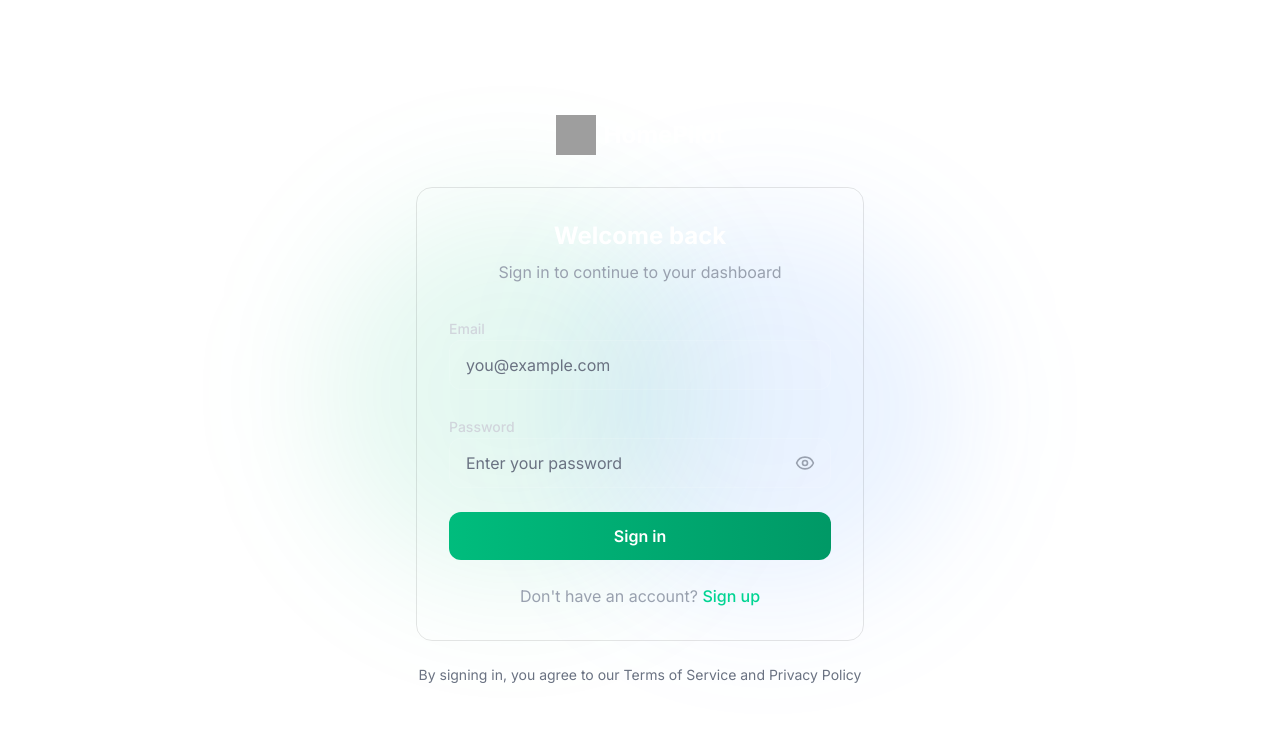
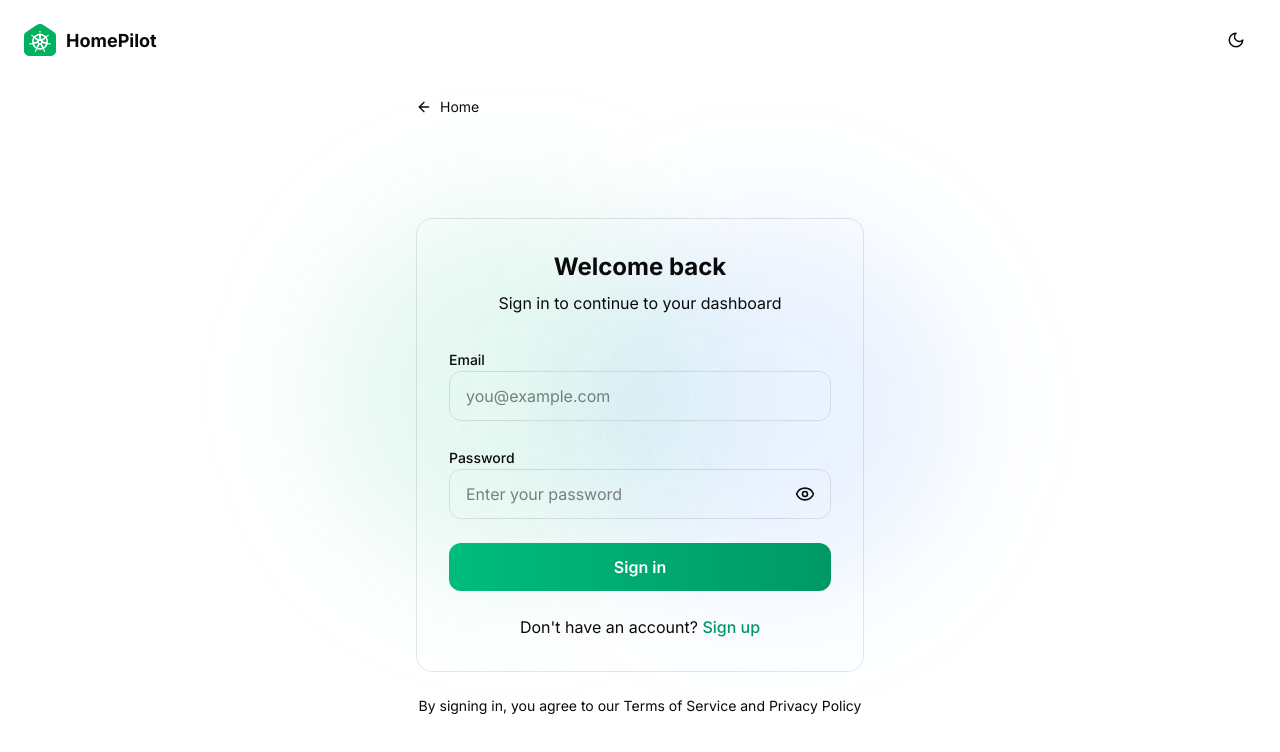
Before and after one commit to Ivan-Shishkin-Dev/HomePilot, a React (Vite) app: page /login in a window 1280 px wide. Shown: the top 752 px of the page. Built offline with nearby package versions, Linux system fonts and the light colour scheme; no server answers; grey boxes are pictures that could not be loaded.

Commit message:
Enhance Login and Signup screens with theme toggle and navigation improvements. Updated layout for better user experience and accessibility. Adjusted color schemes for consistency across components. Updated button navigation and flow to be more intuitive (get started -> sign up -> onboarding)

```diff
--- a/src/app/components/Layout.tsx
+++ b/src/app/components/Layout.tsx
@@ -9,7 +9,7 @@ export function Layout() {
       <div className="min-h-screen bg-background">
         <TopBar />
         <Sidebar />
-        <main className="lg:ml-[240px] pt-[57px] lg:pt-0 min-h-screen">
+        <main className="lg:ml-[240px] pt-[72px] lg:pt-0 min-h-screen">
           <Outlet />
         </main>
       </div>
--- a/src/app/components/LoginScreen.tsx
+++ b/src/app/components/LoginScreen.tsx
@@ -1,9 +1,10 @@
 import { useState } from "react";
 import { Link, useNavigate } from "react-router";
 import { motion } from "motion/react";
-import { Eye, EyeOff, Loader2 } from "lucide-react";
+import { Eye, EyeOff, Loader2, Sun, Moon, ArrowLeft } from "lucide-react";
 import { Logo } from "./Logo";
 import { useAuth } from "../../contexts/AuthContext";
+import { useTheme } from "./ThemeProvider";
 
 export function LoginScreen() {
   const [email, setEmail] = useState("");
@@ -12,6 +13,7 @@ export function LoginScreen() {
   const [error, setError] = useState<string | null>(null);
   const [loading, setLoading] = useState(false);
   const { signIn } = useAuth();
+  const { theme, toggleTheme } = useTheme();
   const navigate = useNavigate();
 
   const handleSubmit = async (e: React.FormEvent) => {
@@ -35,30 +37,62 @@ export function LoginScreen() {
   };
 
   return (
-    <div className="min-h-screen bg-background flex items-center justify-center p-4">
+    <div className="min-h-screen bg-background flex flex-col">
       {/* Background gradient */}
-      <div className="absolute inset-0 overflow-hidden pointer-events-none">
+      <div className="fixed inset-0 overflow-hidden pointer-events-none">
         <div className="absolute top-1/4 left-1/4 w-96 h-96 bg-emerald-500/10 rounded-full blur-3xl" />
         <div className="absolute bottom-1/4 right-1/4 w-96 h-96 bg-blue-500/10 rounded-full blur-3xl" />
+      </div>
+
+      {/* Header with logo - same as onboarding */}
+      <div className="relative z-10 px-6 py-5 flex items-center justify-between">
+        <Link to="/" className="flex items-center gap-2.5">
+          <Logo className="w-8 h-8" />
+          <span className="text-[18px] text-foreground" style={{ fontWeight: 700 }}>
+            HomePilot
+          </span>
+        </Link>
+        <div className="flex items-center gap-2">
+          <button
+            type="button"
+            onClick={toggleTheme}
+            className="w-10 h-10 rounded-xl bg-muted hover:bg-accent transition-colors flex items-center justify-center"
+            aria-label={theme === "dark" ? "Switch to light mode" : "Switch to dark mode"}
+          >
+            {theme === "dark" ? (
+              <Sun size={18} className="text-muted-foreground" />
+            ) : (
+              <Moon size={18} className="text-muted-foreground" />
+            )}
+          </button>
+        </div>
+      </div>
+
+      {/* Nav row - same layout as onboarding (Home left) */}
+      <div className="relative z-10 px-6 py-4">
+        <div className="max-w-md mx-auto flex items-center justify-between">
+          <Link
+            to="/"
+            className="flex items-center gap-2 text-muted-foreground hover:text-foreground transition-colors text-[14px]"
+          >
+            <ArrowLeft size={16} />
+            Home
+          </Link>
+        </div>
       </div>
 
       <motion.div
         initial={{ opacity: 0, y: 20 }}
         animate={{ opacity: 1, y: 0 }}
-        className="w-full max-w-md relative z-10"
+        className="relative z-10 flex-1 flex items-center justify-center p-4"
       >
-        {/* Logo */}
-        <Link to="/" className="flex items-center justify-center gap-2 mb-8">
-          <Logo className="w-10 h-10" />
-          <span className="text-2xl font-bold text-white">HomePilot</span>
-        </Link>
-
+        <div className="w-full max-w-md">
         {/* Card */}
         <div className="bg-card border border-border rounded-2xl p-8">
-          <h1 className="text-2xl font-bold text-white text-center mb-2">
+          <h1 className="text-2xl font-bold text-foreground text-center mb-2">
             Welcome back
           </h1>
-          <p className="text-gray-400 text-center mb-8">
+          <p className="text-muted-foreground text-center mb-8">
             Sign in to continue to your dashboard
           </p>
 
@@ -74,19 +108,19 @@ export function LoginScreen() {
             )}
 
             <div className="space-y-2">
-              <label className="text-sm font-medium text-gray-300">Email</label>
+              <label className="text-sm font-medium text-muted-foreground">Email</label>
               <input
                 type="email"
                 value={email}
                 onChange={(e) => setEmail(e.target.value)}
                 required
-                className="w-full px-4 py-3 rounded-xl bg-white/5 border border-white/10 text-white placeholder-gray-500 focus:outline-none focus:ring-2 focus:ring-emerald-500/50 focus:border-emerald-500/50 transition-all"
+                className="w-full px-4 py-3 rounded-xl bg-input-background dark:bg-white/5 border border-border text-foreground placeholder:text-muted-foreground focus:outline-none focus:ring-2 focus:ring-emerald-500/50 focus:border-emerald-500/50 transition-all"
                 placeholder="you@example.com"
               />
             </div>
 
             <div className="space-y-2">
-              <label className="text-sm font-medium text-gray-300">
+              <label className="text-sm font-medium text-muted-foreground">
                 Password
               </label>
               <div className="relative">
@@ -95,13 +129,13 @@ export function LoginScreen() {
                   value={password}
                   onChange={(e) => setPassword(e.target.value)}
                   required
-                  className="w-full px-4 py-3 rounded-xl bg-white/5 border border-white/10 text-white placeholder-gray-500 focus:outline-none focus:ring-2 focus:ring-emerald-500/50 focus:border-emerald-500/50 transition-all pr-12"
+                  className="w-full px-4 py-3 rounded-xl bg-input-background dark:bg-white/5 border border-border text-foreground placeholder:text-muted-foreground focus:outline-none focus:ring-2 focus:ring-emerald-500/50 focus:border-emerald-500/50 transition-all pr-12"
                   placeholder="Enter your password"
                 />
                 <button
                   type="button"
                   onClick={() => setShowPassword(!showPassword)}
-                  className="absolute right-4 top-1/2 -translate-y-1/2 text-gray-400 hover:text-white transition-colors"
+                  className="absolute right-4 top-1/2 -translate-y-1/2 text-muted-foreground hover:text-foreground transition-colors"
                 >
                   {showPassword ? (
                     <EyeOff className="w-5 h-5" />
@@ -129,11 +163,11 @@ export function LoginScreen() {
           </form>
 
           <div className="mt-6 text-center">
-            <p className="text-gray-400">
+            <p className="text-muted-foreground">
               Don't have an account?{" "}
               <Link
                 to="/signup"
-                className="text-emerald-400 hover:text-emerald-300 font-medium transition-colors"
+                className="text-emerald-600 hover:text-emerald-700 dark:text-emerald-400 dark:hover:text-emerald-300 font-medium transition-colors"
               >
                 Sign up
               </Link>
@@ -141,9 +175,10 @@ export function LoginScreen() {
           </div>
         </div>
 
-        <p className="text-center text-gray-500 text-sm mt-6">
+        <p className="text-center text-muted-foreground text-sm mt-6">
           By signing in, you agree to our Terms of Service and Privacy Policy
         </p>
+        </div>
       </motion.div>
     </div>
   );
--- a/src/app/components/OnboardingScreen.tsx
+++ b/src/app/components/OnboardingScreen.tsx
@@ -1,4 +1,4 @@
-import { useState } from "react";
+import { useState, useEffect } from "react";
 import { useNavigate } from "react-router";
 import { motion, AnimatePresence } from "motion/react";
 import {
@@ -17,18 +17,36 @@ import {
   Train,
   Dumbbell,
   Coffee,
+  Sun,
+  Moon,
 } from "lucide-react";
 import { Logo } from "./Logo";
+import { useTheme } from "./ThemeProvider";
+import { useAuth } from "../../contexts/AuthContext";
 
 const TOTAL_STEPS = 4;
 
 export function OnboardingScreen() {
   const navigate = useNavigate();
+  const { theme, toggleTheme } = useTheme();
+  const { user, profile } = useAuth();
   const [step, setStep] = useState(0);
 
   // Form state
   const [name, setName] = useState("");
   const [email, setEmail] = useState("");
+
+  // Prefill name and email from sign-up (profile or user metadata)
+  useEffect(() => {
+    if (!name.trim() || !email.trim()) {
+      const fullName =
+        [profile?.first_name, profile?.last_name].filter(Boolean).join(" ").trim() ||
+        [user?.user_metadata?.first_name, user?.user_metadata?.last_name].filter(Boolean).join(" ").trim();
+      const emailValue = profile?.email ?? user?.email ?? "";
+      if (fullName && !name.trim()) setName(fullName);
+      if (emailValue && !email.trim()) setEmail(emailValue);
+    }
+  }, [user, profile]);
   const [city, setCity] = useState("");
   const [budgetMin, setBudgetMin] = useState("1000");
   const [budgetMax, setBudgetMax] = useState("2500");
@@ -95,16 +113,30 @@ export function OnboardingScreen() {
       <div className="relative z-10 px-6 py-5 flex items-center justify-between">
         <div className="flex items-center gap-2.5">
           <Logo className="w-8 h-8" />
-          <span className="text-[18px]" style={{ fontWeight: 700 }}>
+          <span className="text-[18px] text-foreground" style={{ fontWeight: 700 }}>
             HomePilot
           </span>
         </div>
-        <button
-          onClick={() => navigate("/")}
-          className="text-gray-500 text-[14px] hover:text-white transition-colors"
-        >
-          Skip for now
-        </button>
+        <div className="flex items-center gap-2">
+          <button
+            type="button"
+            onClick={toggleTheme}
+            className="w-10 h-10 rounded-xl bg-muted hover:bg-accent transition-colors flex items-center justify-center"
+            aria-label={theme === "dark" ? "Switch to light mode" : "Switch to dark mode"}
+          >
+            {theme === "dark" ? (
+              <Sun size={18} className="text-muted-foreground" />
+            ) : (
+              <Moon size={18} className="text-muted-foreground" />
+            )}
+          </button>
+          <button
+            onClick={() => navigate("/")}
+            className="text-muted-foreground text-[14px] hover:text-foreground transition-colors"
+          >
+            Skip for now
+          </button>
+        </div>
       </div>
 
       {/* Progress */}
--- a/src/app/components/ProtectedRoute.tsx
+++ b/src/app/components/ProtectedRoute.tsx
@@ -22,8 +22,8 @@ export function ProtectedRoute({ children }: ProtectedRouteProps) {
   }
 
   if (!user) {
-    // Save the attempted URL for redirecting after login
-    return <Navigate to="/login" state={{ from: location }} replace />;
+    // Redirect to landing page when not authenticated
+    return <Navigate to="/" state={{ from: location }} replace />;
   }
 
   return <>{children}</>;
--- a/src/app/components/SignupScreen.tsx
+++ b/src/app/components/SignupScreen.tsx
@@ -1,9 +1,10 @@
 import { useState } from "react";
 import { Link, useNavigate } from "react-router";
 import { motion } from "motion/react";
-import { Eye, EyeOff, Loader2, Check } from "lucide-react";
+import { Eye, EyeOff, Loader2, Check, Sun, Moon, ArrowLeft } from "lucide-react";
 import { Logo } from "./Logo";
 import { useAuth } from "../../contexts/AuthContext";
+import { useTheme } from "./ThemeProvider";
 
 export function SignupScreen() {
   const [firstName, setFirstName] = useState("");
@@ -14,6 +15,7 @@ export function SignupScreen() {
   const [error, setError] = useState<string | null>(null);
   const [loading, setLoading] = useState(false);
   const { signUp } = useAuth();
+  const { theme, toggleTheme } = useTheme();
   const navigate = useNavigate();
 
   const passwordRequirements = [
@@ -54,24 +56,56 @@ export function SignupScreen() {
   };
 
   return (
-    <div className="min-h-screen bg-background flex items-center justify-center p-4">
+    <div className="min-h-screen bg-background flex flex-col">
       {/* Background gradient */}
-      <div className="absolute inset-0 overflow-hidden pointer-events-none">
+      <div className="fixed inset-0 overflow-hidden pointer-events-none">
         <div className="absolute top-1/4 left-1/4 w-96 h-96 bg-emerald-500/10 rounded-full blur-3xl" />
         <div className="absolute bottom-1/4 right-1/4 w-96 h-96 bg-blue-500/10 rounded-full blur-3xl" />
+      </div>
+
+      {/* Header with logo - same as onboarding */}
+      <div className="relative z-10 px-6 py-5 flex items-center justify-between">
+        <Link to="/" className="flex items-center gap-2.5">
+          <Logo className="w-8 h-8" />
+          <span className="text-[18px] text-foreground" style={{ fontWeight: 700 }}>
+            HomePilot
+          </span>
+        </Link>
+        <div className="flex items-center gap-2">
+          <button
+            type="button"
+            onClick={toggleTheme}
+            className="w-10 h-10 rounded-xl bg-muted hover:bg-accent transition-colors flex items-center justify-center"
+            aria-label={theme === "dark" ? "Switch to light mode" : "Switch to dark mode"}
+          >
+            {theme === "dark" ? (
+              <Sun size={18} className="text-muted-foreground" />
+            ) : (
+              <Moon size={18} className="text-muted-foreground" />
+            )}
+          </button>
+        </div>
+      </div>
+
+      {/* Nav row - same layout as onboarding (Home left) */}
+      <div className="relative z-10 px-6 py-4">
+        <div className="max-w-md mx-auto flex items-center justify-between">
+          <Link
+            to="/"
+            className="flex items-center gap-2 text-muted-foreground hover:text-foreground transition-colors text-[14px]"
+          >
+            <ArrowLeft size={16} />
+            Home
+          </Link>
+        </div>
       </div>
 
       <motion.div
         initial={{ opacity: 0, y: 20 }}
         animate={{ opacity: 1, y: 0 }}
-        className="w-full max-w-md relative z-10"
+        className="relative z-10 flex-1 flex items-center justify-center p-4"
       >
-        {/* Logo */}
-        <Link to="/" className="flex items-center justify-center gap-2 mb-8">
-          <Logo className="w-10 h-10" />
-          <span className="text-2xl font-bold text-white">HomePilot</span>
-        </Link>
-
+        <div className="w-full max-w-md">
         {/* Card */}
         <div className="bg-card border border-border rounded-2xl p-8">
           <h1 className="text-2xl font-bold text-white text-center mb-2">
@@ -218,10 +252,11 @@ export function SignupScreen() {
           </div>
         </div>
 
-        <p className="text-center text-gray-500 text-sm mt-6">
+        <p className="text-center text-muted-foreground text-sm mt-6">
           By creating an account, you agree to our Terms of Service and Privacy
           Policy
         </p>
+        </div>
       </motion.div>
     </div>
   );
--- a/src/app/components/TopBar.tsx
+++ b/src/app/components/TopBar.tsx
@@ -7,8 +7,8 @@ export function TopBar() {
   const navigate = useNavigate();
 
   return (
-    <div className="sticky top-0 z-30 bg-background/95 backdrop-blur-xl border-b border-border">
-      <div className="flex items-center justify-end gap-3 px-6 lg:px-10 py-3">
+    <div className="sticky top-4 z-30 w-full px-4 lg:px-6">
+      <div className="mx-auto max-w-6xl min-h-[52px] rounded-2xl border border-white/10 bg-background/70 dark:bg-background/50 dark:border-white/5 shadow-lg shadow-black/5 dark:shadow-black/20 backdrop-blur-xl flex items-center justify-end gap-3 px-4 lg:px-6 py-2.5">
         {/* Theme Toggle */}
         <button
           onClick={toggleTheme}
```
Also changed, not shown: src/app/components/BottomNav.tsx (+47 -14 lines), src/app/components/LandingPage.tsx (+6 -6 lines), src/assets/logo.png (added).
